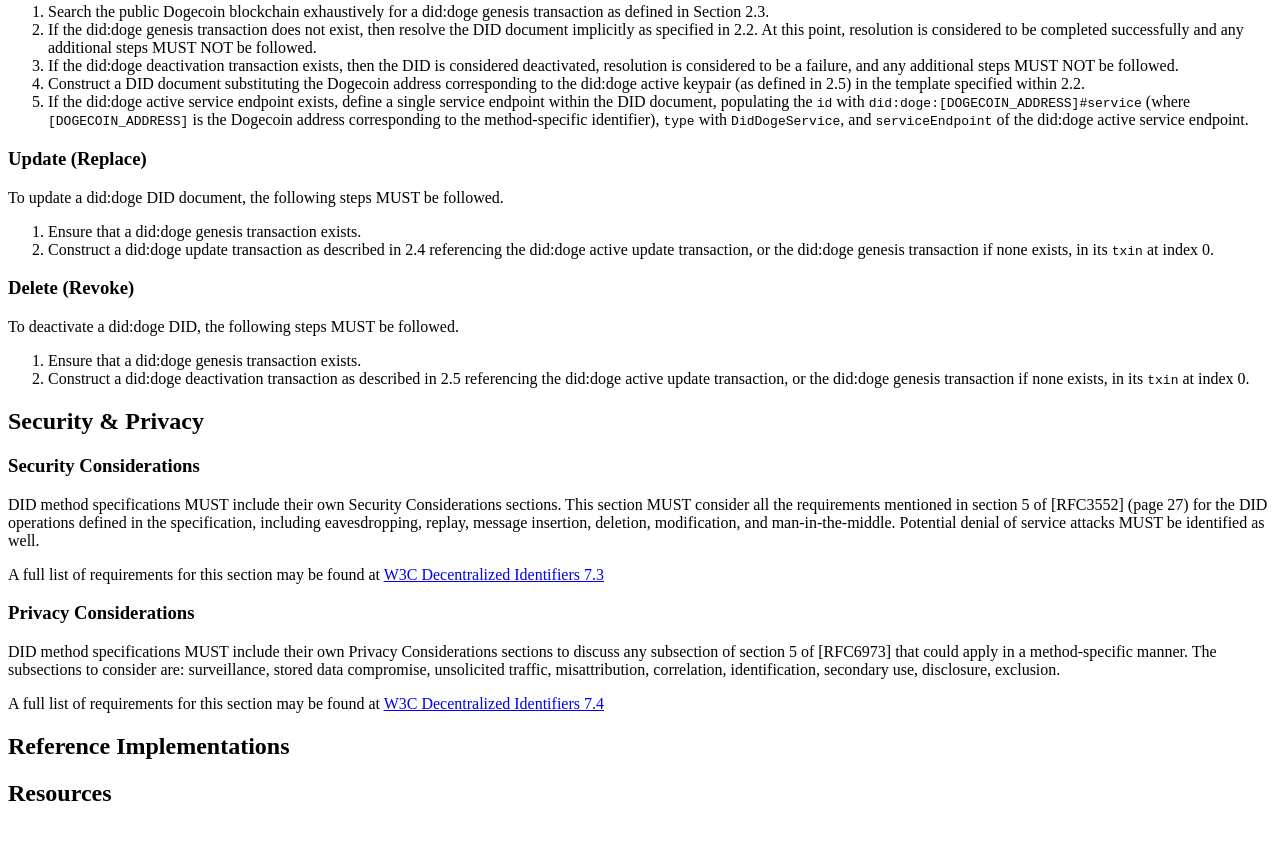
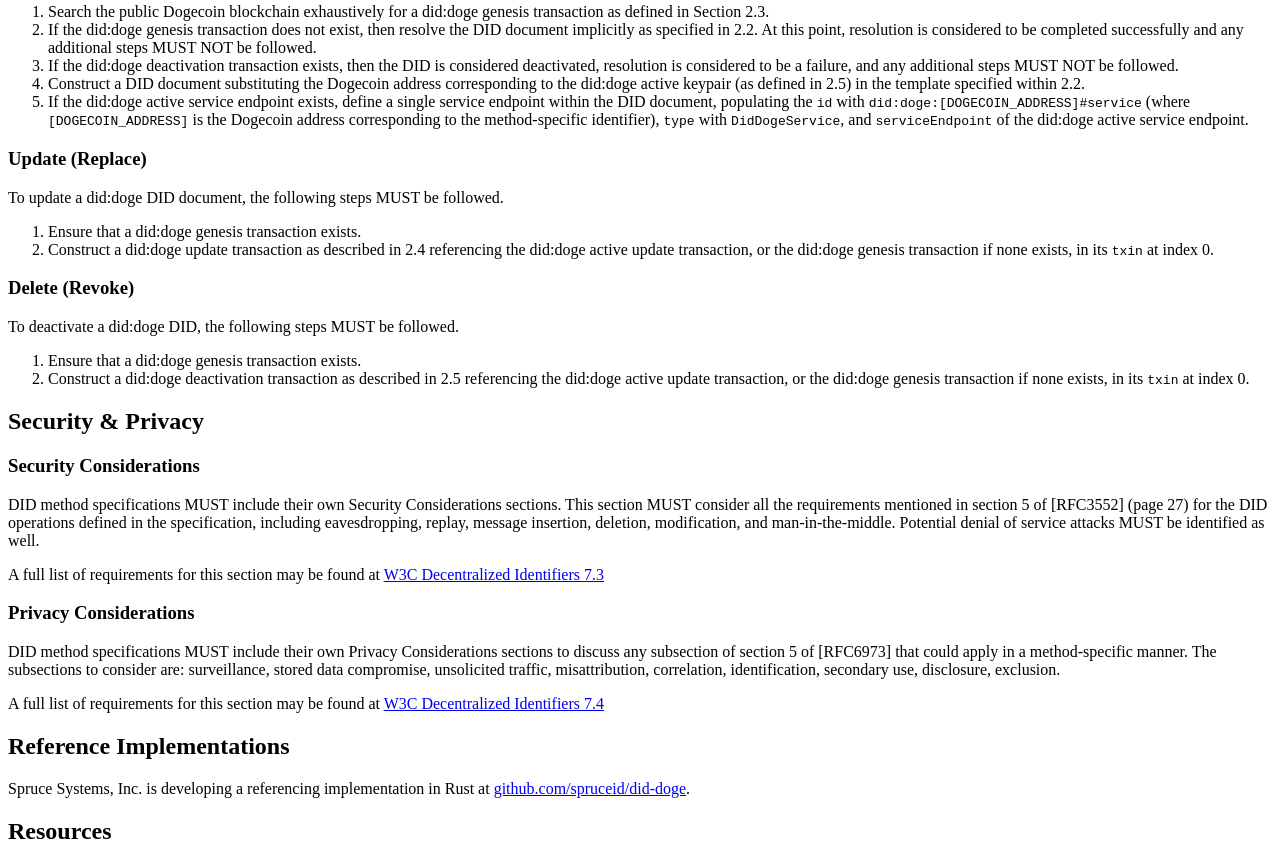
Before and after one commit to spruceid/did-doge, a plain HTML site: page index.html in a window 1280 px wide. Shown: the part 2863-3728 px from the top of the page. Before the commit the page ends 3690 px from the top, so only its background shows below. Drawn offline with Linux system fonts and the light colour scheme; a script that the page names is missing.

Commit message:
add ref impl stub

```diff
--- a/index.html
+++ b/index.html
@@ -347,6 +347,8 @@ OP_RETURN OP_PUSHBYTES_[NUM_BYTES] [SERVICE_ENDPOINT_URI]
   </section>
   <section>
     <h2>Reference Implementations</h2>
+    <p> Spruce Systems, Inc. is developing a referencing implementation in Rust
+        at <a href="https://github.com/spruceid/did-doge/">github.com/spruceid/did-doge</a>.</p>
   </section>
 
   <section>
```
